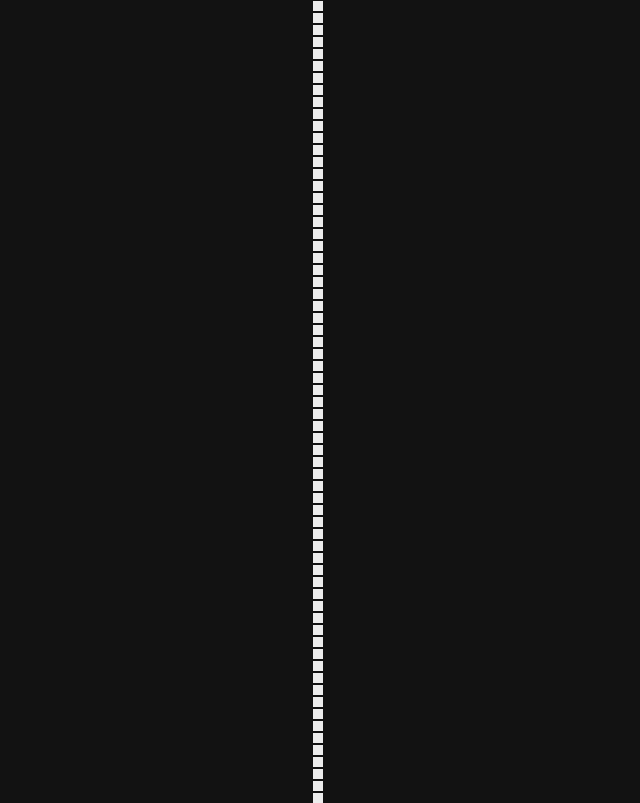
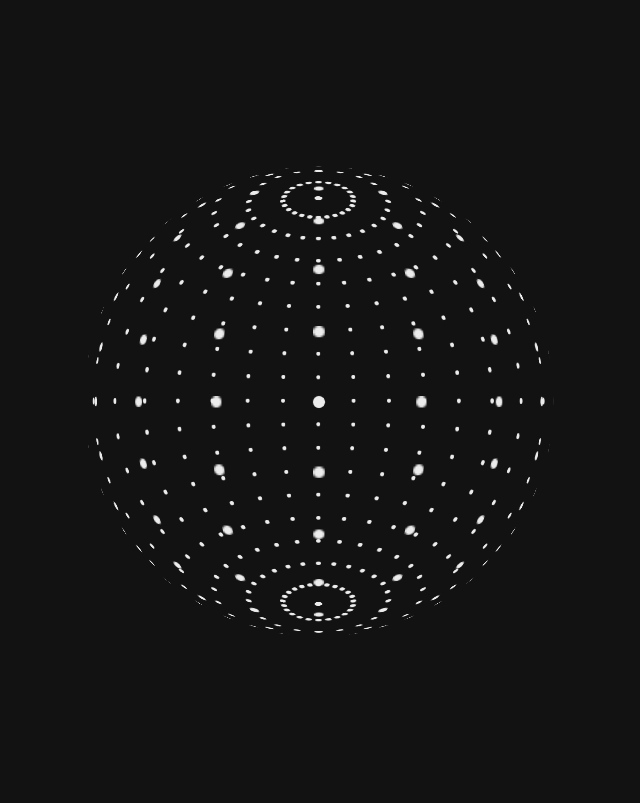
Before and after one commit to Yoinnkkk/3D-Polygon, a plain HTML site: page index.html in a window 1280 px wide. Shown: the top 803 px of the page, without its empty margins (322-962 px from the left). Drawn offline with Linux system fonts and the light colour scheme.

Commit message:
finished sphere

```diff
--- a/function.js
+++ b/function.js
@@ -1,18 +1,35 @@
-function Create3DPolygon(n=100, sdistance=5, r=5, ) {
-    // Create Canvas
-    let Canvas = document.createElement("div");
-    Canvas.classList.add("canvas");
-    document.body.appendChild(Canvas);
-    // Div creating loop
-    i=0
-    while (i < n) {
-        let Vertex = document.createElement("div")
-        Vertex.classList.add("vertex");
-        Canvas.appendChild(Vertex)
-        i++
+function Create3DPolygon(n=36, sdistance=5, r=5, planes=12) {
+    let x = 1, swrapper = document.querySelector('.sphere-wrapper'), rotationX = 0, rotationY = 0;
+    while (x <= planes) {
+      let plane = document.createElement('div');
+      plane.className = `plane`;
+      plane.style.transform = `rotateY(${x * 15}deg)`;
+      swrapper.appendChild(plane);
+      for (y = 1; y <= n; y++) {
+        let spoke = document.createElement('div');
+        spoke.className = `spoke`;
+        spoke.innerHTML = ` <div class="dot"></div>`;
+        spoke.style.transform = `rotateZ(${y}0deg)`;
+        plane.appendChild(spoke);
+      }
+      x++;
     }
-
-
+    swrapper.parentElement.onmousedown = function(event){catchmousedown(event)}
+    function catchmousedown(event) {
+        pos3 = event.pageX, pos4 = event.pageY;
+        document.onmousemove = function(event){catchmousemove(event)}
+        document.onmouseup = function(){
+            document.onmousemove = null;
+            document.onmouseup = null;
+        }
+    }
+    function catchmousemove(event) {
+        pos1 = pos3 - event.pageX, pos2 = pos4 - event.pageY, pos3 = event.pageX, pos4 = event.pageY;
+        rotationX = rotationX + (Math.atan2(pos2, 300) * 180 / Math.PI)
+        rotationY = rotationY - (Math.atan2(pos1, 500) * 180 / Math.PI)
+        swrapper.style.transform = `rotateX(${rotationX}deg)`
+        swrapper.style.transform += `rotateY(${rotationY}deg)`
+    }
 }
 
 window.addEventListener('load', function () {
--- a/index.html
+++ b/index.html
@@ -13,5 +13,10 @@
     <title>I make polygon</title>
 </head>
 <body>
+    <body>
+        <div class="main-wrapper">
+          <div class="sphere-wrapper"></div>
+        </div>
+      </body>
 </body>
 </html>
--- a/styles.css
+++ b/styles.css
@@ -17,20 +17,62 @@
 
 body {
     background-color: var(--bgcolor);
+    overflow: hidden;
 }
 
 .canvas {
     height: 100vh;
     width: 100vw;
-    display: grid;
+    display: flex;
+    position: absolute;
+    transform-style: preserve-3d;
+    perspective: 400px;
+    inset: 0;
+    align-items: center;
+    justify-content: center;
 
 }
+.main-wrapper {
+    display: flex;
+    position: absolute;
+    transform-style: preserve-3d;
+    perspective: 400px;
+    inset: 0;
+    cursor: move;
+    align-items: center;
+    justify-content: center;
+}
 
-.vertex {
+.sphere-wrapper {
+    transform-style: preserve-3d;
+    width: 1px;
+    height: 1px;
+    position: relative;
+}
+
+.plane {
+    position: absolute;
+    transform-style: preserve-3d;
+    inset: 0;
+}
+
+.spoke {
+    transform-origin: 0 0;
+    transform-style: preserve-3d;
+    position: absolute;
+    left: 50%;
+    top: 50%;
+    height: 200px;
+    width: 0;
+}
+
+.dot {
     background-color: var(--vertexcolor);
-    margin: 1px 1px 1px 1px;
-    height: 10px;
-    width: 10px;
-    align-self: center;
-    justify-self: center;
+    position: absolute;
+    width: 6px;
+    height: 6px;
+    border-radius: 50%;
+    left: -3px;
+    top: 100%;
+    transform: rotateX(90deg);
 }
```
